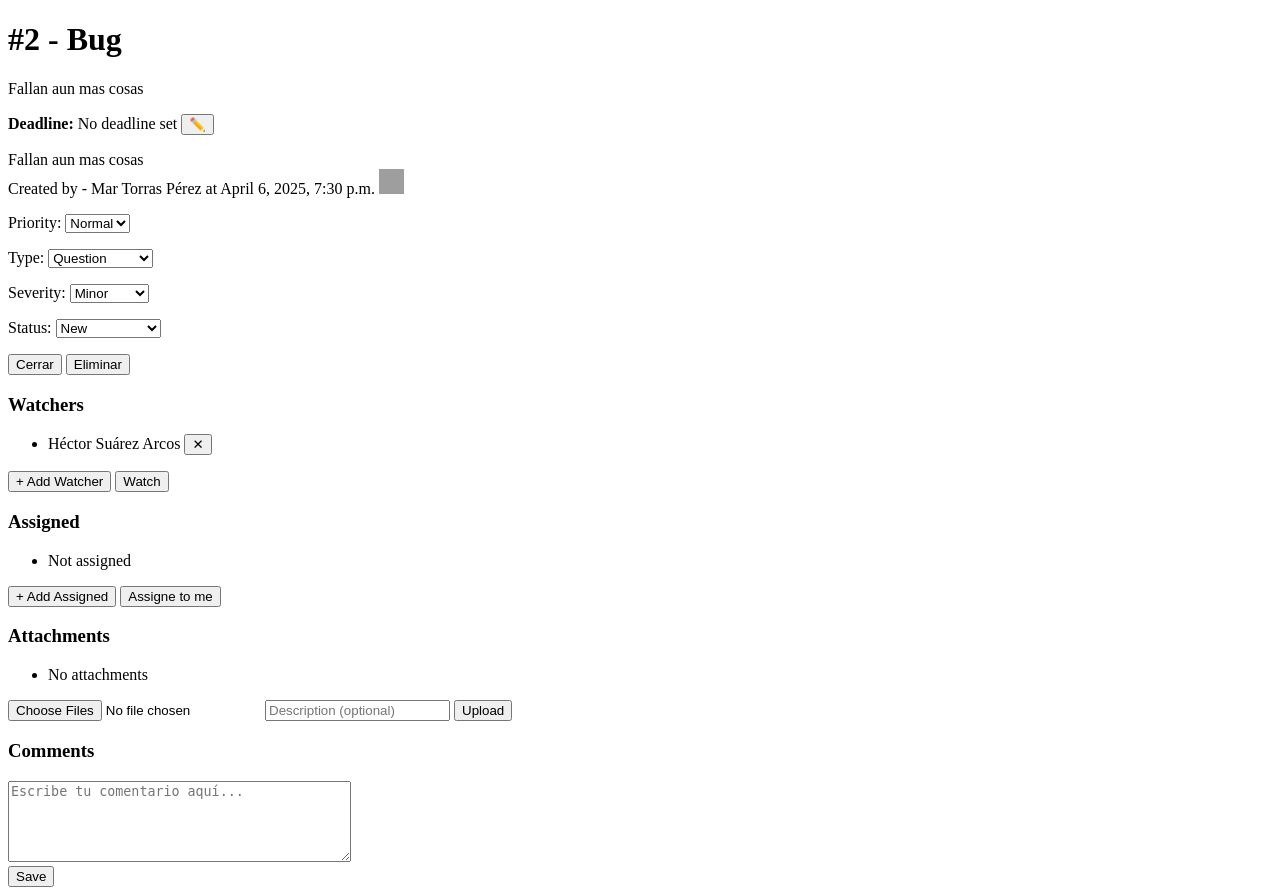
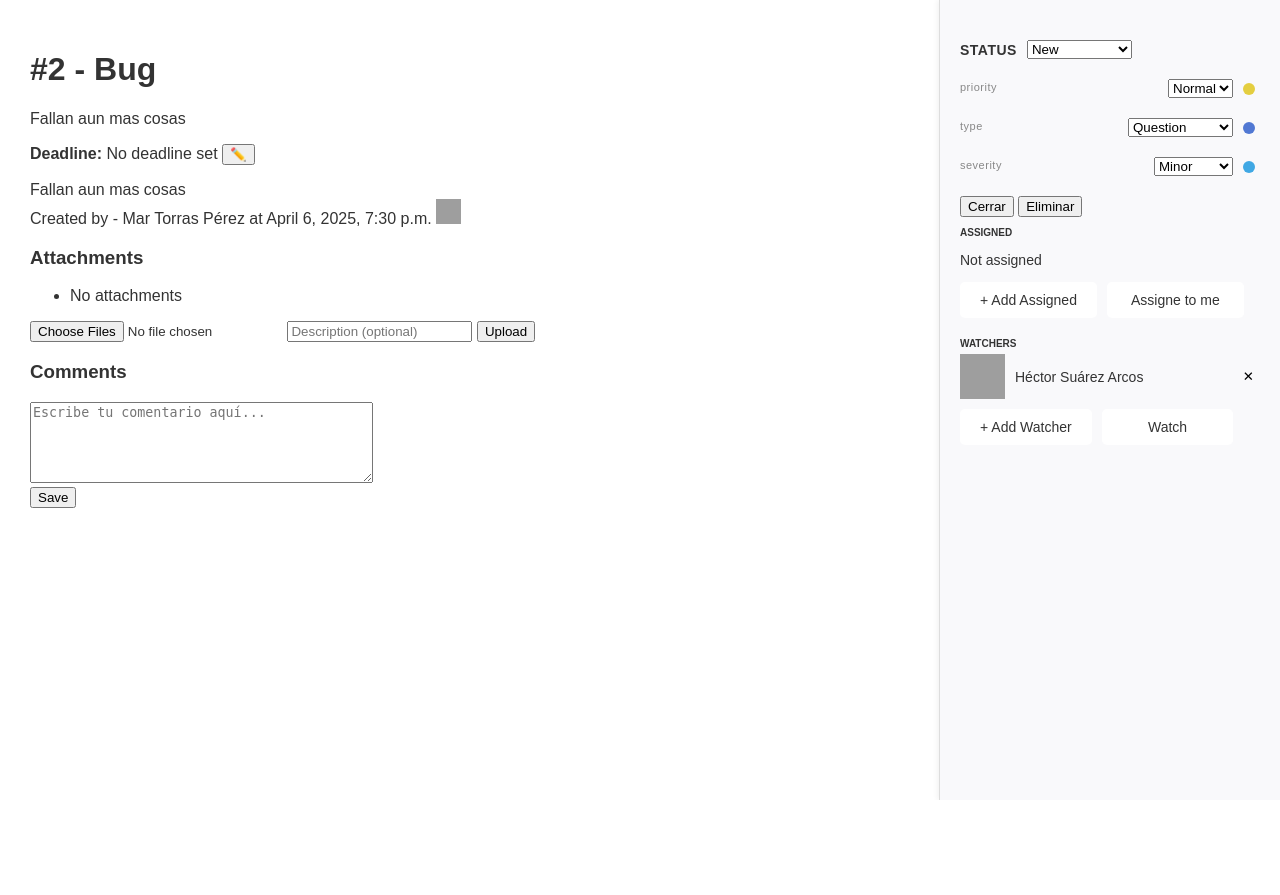
Before and after one commit to it22b-ASW-Project/Boreal-forest, a Django app: page /issue/2/ in a window 1280 px wide. After the commit the page ends 800 px from the top, so only its background shows below. Run offline with Django 5.2, Linux system fonts and the light colour scheme; a user stored in the database is signed in; data comes from the database, SQL or seed files in the repository; both versions use the stored data as it was after the commit; data that the repository does not hold is empty; grey boxes are pictures that could not be loaded.

Commit message:
Barra lateral extra info

```diff
--- a/homepage/templates/issueDetail.html
+++ b/homepage/templates/issueDetail.html
@@ -3,13 +3,17 @@
 <title>{{issue.subject}} - Issue #{{issue.id}}</title>
 
 <head>
+    {% load static %}
     <meta charset="UTF-8">
     <meta name="viewport" content="width=device-width, initial-scale=1.0">
     <title>{{issue.subject}} - Issue #{{issue.id}}</title>
+    <link rel="stylesheet" href="{% static 'css/issueDetail.css' %}">
 </head>
 
 
 <body>
+    <div class="container">
+        <div class="main-content">
             <h1>
                 #{{ issue.id }} -
 
@@ -68,97 +72,6 @@
             <span>Created by - {{ issue.created_by.extra_data.name }} at {{issue.created_at}}</span>
             <img src="{{issue.created_by.extra_data.picture}}" width="25" height="25"/>
 
-    <form method="POST">
-        {% csrf_token %}
-        <p>
-            <label for="id_priority">Priority:</label>
-            {{ paramform.priority }}
-        </p>
-        <p>
-            <label for="id_type">Type:</label>
-            {{ paramform.type }}
-        </p>
-        <p>
-            <label for="id_severity">Severity:</label>
-            {{ paramform.severity }}
-        </p>
-        <p>
-            <label for="id_status">Status:</label>
-            {{ paramform.status }}
-        </p>
-        <button type="submit" class="btn btn-secondary" name="close" value="true" method="POST">Cerrar</button>
-
-        <button type="submit" class="btn btn-danger" name="delete" value="true"
-            onclick="return confirmDelete();">Eliminar</button>
-    </form>
-
-    <div>
-        <h3>Watchers</h1>
-            <ul>
-                {% for watcher in watchers %}
-                <form method="POST" style="display: inline;">
-                    {% csrf_token %}
-                    <input type="hidden" name="delete_watcher_id" value="{{ watcher.id }}">
-                    <li>
-                        {{ watcher.watcher.extra_data.name }}
-                        <button type="submit" name="deleteWatcher">✕</button>
-                    </li>
-                </form>
-                {% empty %}
-                <li>No watchers</li>
-                {% endfor %}
-            </ul>
-            <form method="POST">
-                {% csrf_token %}
-                <button type="button" onclick="document.getElementById('watchForm').style.display = 'block';">+ Add Watcher</button>
-                {% if is_watching %}
-                <button type="submit" class="btn btn-danger" name="unsetWatcher" value="true">Unwatch</button>
-                {% else %}
-                <button type="submit" class="btn btn-danger" name="setWatcher" value="true">Watch</button>
-                {% endif %}
-            </form>
-    </div>
-
-    <div id="watchForm" style="display: none; margin-top: 1em;">
-        <form method="post">
-            {% csrf_token %}
-            <select name="watcher_user" required>
-                {% for user in users %}
-                <option value="{{ user.id }}">{{ user.extra_data.name }}</option>
-                {% endfor %}
-            </select>
-            <button type="submit" name="addWatcher" value="true">Watch</button>
-        </form>
-    </div>
-
-    <div>
-        <h3>Assigned</h3>
-        <ul>
-            {% for assigned in assigneds %}
-            <form method="POST" style="display: inline;">
-                {% csrf_token %}
-                <input type="hidden" name="delete_assigned_id" value="{{ assigned.id }}">
-                <li>
-                    {{ assigned.assigned.extra_data.name }}
-                    <button type="submit" name="deleteAssigned">✕</button>
-                </li>
-            </form>
-            {% empty %}
-            <li>Not assigned</li>
-            {% endfor %}
-        </ul>
-        <form method="POST">
-            {% csrf_token %}
-            <button type="button" onclick="document.getElementById('assignForm').style.display = 'block';">+ Add
-                Assigned</button>
-            {% if is_assigned %}
-            <button type="submit" class="btn btn-danger" name="unsetAssigned" value="true">Unassign</button>
-            {% else %}
-            <button type="submit" class="btn btn-danger" name="setAssigned" value="true">Assigne to me</button>
-            {% endif %}
-        </form>
-    </div>
-
             <div>
                 <h3>Attachments</h3>
                 <ul>
@@ -187,17 +100,6 @@
                 </form>
             </div>
 
-    <div id="assignForm" style="display: none; margin-top: 1em;">
-        <form method="post">
-            {% csrf_token %}
-            <select name="assigned_user" required>
-                {% for user in users %}
-                <option value="{{ user.id }}">{{ user.extra_data.name }}</option>
-                {% endfor %}
-            </select>
-            <button type="submit" name="addAssigned" value="true">Assigne</button>
-        </form>
-    </div>
 
             <div>
                 <h3>Comments</h3>
@@ -216,7 +118,121 @@
                     {{comment.user.extra_data.name}} -
                     {{comment.created_at}} </p>
                 {% endfor %}
+
             </div>
+        </div>
+
+        <div class="extra-info">
+            <form method="POST">
+                {% csrf_token %}
+                    <div class="param-status">
+                        <label for="status">Status</label>
+                        <div class="param-st-value">{{ paramform.status }}</div>
+                    </div>
+                    <div class="param-field">
+                        <label for="priority">Priority</label>
+                        <div class="param-value">{{ paramform.priority }}</div>
+                        <span class="colorDot" style="background-color: {{ issue.priority.color }}"></span>
+                    </div>
+                    <div class="param-field">
+                        <label for="type">Type</label>
+                        <div class="param-value">{{ paramform.type }}</div>
+                        <span class="colorDot" style="background-color: {{ issue.type.color }}"></span>
+                    </div>
+                    <div class="param-field">
+                        <label for="severity">Severity</label>
+                        <div class="param-value">{{ paramform.severity }}</div>
+                        <span class="colorDot" style="background-color: {{ issue.severity.color }}"></span>
+                    </div>
+                <button type="submit" class="btn btn-secondary" name="close" value="true" method="POST">Cerrar</button>
+                <button type="submit" class="btn btn-danger" name="delete" value="true"
+                    onclick="return confirmDelete();">Eliminar</button>
+            </form>
+
+            <div class="add-people">
+                <h3>Assigned</h3>
+                {% for assigned in assigneds %}
+                <div class="added-user">
+                    <form method="POST">
+                        {% csrf_token %}
+                            <img src="{{ assigned.assigned.extra_data.picture }}" width="45" height="45" />
+                            <input type="hidden" name="delete_assigned_id" value="{{ assigned.id }}">
+                            {{ assigned.assigned.extra_data.name }}
+                            <button type="submit" name="deleteAssigned">✕</button>
+                    </form>
+                </div>
+                {% empty %}
+                <p>Not assigned</p>
+                {% endfor %}
+
+                <div class="add-usr-btn">
+                    <form method="POST">
+                        {% csrf_token %}
+                        <button type="button" onclick="document.getElementById('assignForm').style.display = 'block';">+ Add Assigned</button>
+                        {% if is_assigned %}
+                        <button type="submit" class="btn btn-danger" name="unsetAssigned" value="true">Unassign</button>
+                        {% else %}
+                        <button type="submit" class="btn btn-danger" name="setAssigned" value="true">Assigne to me</button>
+                        {% endif %}
+                    </form>
+                </div>
+            </div>
+
+            <div id="assignForm" style="display: none; margin-top: 1em;">
+                <form method="post">
+                    {% csrf_token %}
+                    <select name="assigned_user" required>
+                        {% for user in users %}
+                        <option value="{{ user.id }}">{{ user.extra_data.name }}</option>
+                        {% endfor %}
+                    </select>
+                    <button type="submit" name="addAssigned" value="true">Assigne</button>
+                </form>
+            </div>
+
+            <div class="add-people">
+                <h3>Watchers</h3>
+                {% for watcher in watchers %}
+                <div class="added-user">
+                    <form method="POST">
+                        {% csrf_token %}
+                        <img src="{{ watcher.watcher.extra_data.picture }}" width="45" height="45" />
+                        <input type="hidden" name="delete_watcher_id" value="{{ watcher.id }}">
+                        {{ watcher.watcher.extra_data.name }}
+                        <button type="submit" name="deleteWatcher">✕</button>
+                    </form>
+                </div>
+                {% empty %}
+                <p>No watchers<p>
+                {% endfor %}
+
+                <div class="add-usr-btn">
+                    <form method="POST">
+                        {% csrf_token %}
+                        <button type="button" onclick="document.getElementById('watchForm').style.display = 'block';">+ Add Watcher</button>
+                        {% if is_watching %}
+                        <button type="submit" class="btn btn-danger" name="unsetWatcher" value="true">Unwatch</button>
+                        {% else %}
+                        <button type="submit" class="btn btn-danger" name="setWatcher" value="true">Watch</button>
+                        {% endif %}
+                    </form>
+                </div>
+            </div>
+
+            <div id="watchForm" style="display: none; margin-top: 1em;">
+                <form method="post">
+                    {% csrf_token %}
+                    <select name="watcher_user" required>
+                        {% for user in users %}
+                        <option value="{{ user.id }}">{{ user.extra_data.name }}</option>
+                        {% endfor %}
+                    </select>
+                    <button type="submit" name="addWatcher" value="true">Watch</button>
+                </form>
+            </div>
+        </div>
+    </div>
+
 
     <script>
         function enableEditTitle() {
--- /dev/null
+++ b/static/css/issueDetail.css
@@ -0,0 +1,158 @@
+body {
+    font-family: Arial, sans-serif;
+    margin: 0;
+    padding: 0;
+    background-color: #f4f4f9;
+    color: #333;
+    height: 100vh;
+}
+
+.container {
+    display: flex;
+    min-height: 100vh;
+}
+
+/* Contenido principal */
+.main-content {
+    flex: 1;
+    padding: 30px;
+    background-color: white;
+}
+
+/* Sidebar derecha */
+.extra-info {
+    width: 300px;
+    background-color: #f9f9fb;
+    border-left: 1px solid #ddd;
+    padding: 20px;
+    box-shadow: -2px 0 5px rgba(0, 0, 0, 0.05);
+}
+
+.param-field {
+    margin-bottom: 20px;
+    display: flex;
+    align-items: center;
+    gap: 10px;
+    width: 100%;
+}
+
+.param-field label {
+    display: block;
+    font-size: 11px;
+    text-transform: lowercase;
+    color: #888;
+    margin-bottom: 4px;
+    letter-spacing: 0.5px;
+}
+
+.param-value {
+    margin-left: auto;
+}
+
+.colorDot {
+    width: 12px;
+    height: 12px;
+    border-radius: 50%;
+    display: inline-block;
+    margin-right: 5px;
+    vertical-align: middle;
+}
+
+.param-status {
+    display: flex;
+    align-items: center;
+    gap: 10px;
+    font-size: 14px;
+    width: 100%;
+    margin-bottom: 20px;
+    margin-top: 20px;
+}
+
+.param-status label {
+    font-size: 14px;
+    color: #333;
+    margin-bottom: 0;
+    text-transform: uppercase;
+    letter-spacing: 0.5px;
+    font-weight: bold;
+}
+
+.add-people {
+    display: block;
+    align-items: center;
+    gap: 10px;
+    font-size: 14px;
+    width: 100%;
+    margin-bottom: 20px;
+}
+
+.add-people h3 {
+    font-size: 10px;
+    color: #333;
+    margin-bottom: 0;
+    text-transform: uppercase;
+    font-weight: bold;
+    margin-bottom: 5px;
+}
+
+.added-user {
+    display: flex;
+    width: 100%;
+    margin-bottom: 10px;
+}
+
+.added-user form {
+    display: flex;
+    align-items: center;
+    gap: 10px;
+    font-size: 14px;
+    width: 100%;
+    transition: 0.3s
+}
+
+.added-user form:hover {
+    background-color: #f7f7f7;
+    border-radius: 5px;;
+    color: #2596be;
+}
+
+.added-user button {
+    margin-left: auto;
+    border: none;
+    background-color: transparent;
+}
+
+.added-user button:hover {
+    cursor: pointer;
+    color:chocolate;
+}
+
+.add-usr-btn {
+    display: flex;
+    align-items: center;
+    gap: 10px;
+    width: 100%;
+    margin-bottom: 20px;
+}
+
+.add-usr-btn form {
+    display: grid;
+    grid-template-columns: 1fr 1fr;
+    gap: 10px;
+}
+
+.add-usr-btn button {
+    background-color: white;
+    color: #333;
+    border: none;
+    padding: 10px 20px;
+    border-radius: 5px;
+    cursor: pointer;
+    font-size: 14px;
+    transition: 0.3s;
+    width: 100%;
+}
+
+.add-usr-btn button:hover {
+    color: #2596be;
+}
```
Also changed, not shown: boreal_forest.sqlite3. Lines whose indentation alone changed are shown as unchanged.
